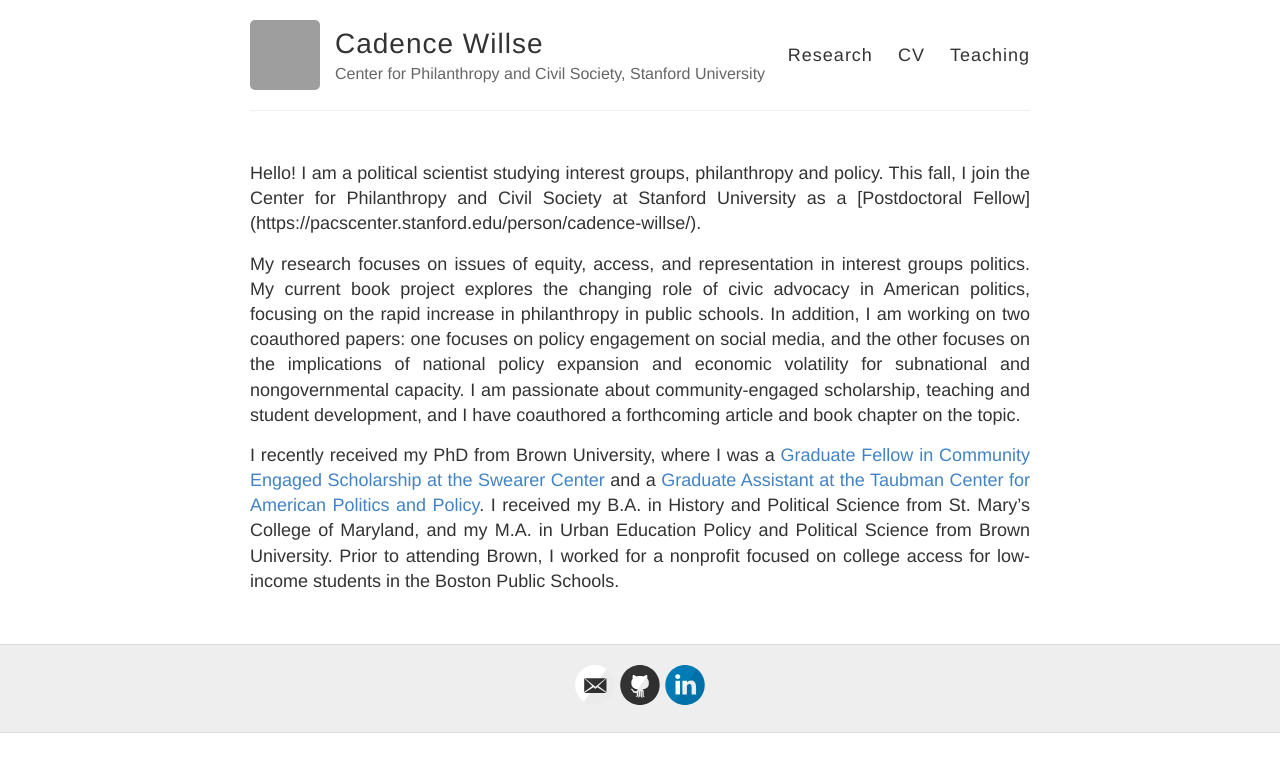
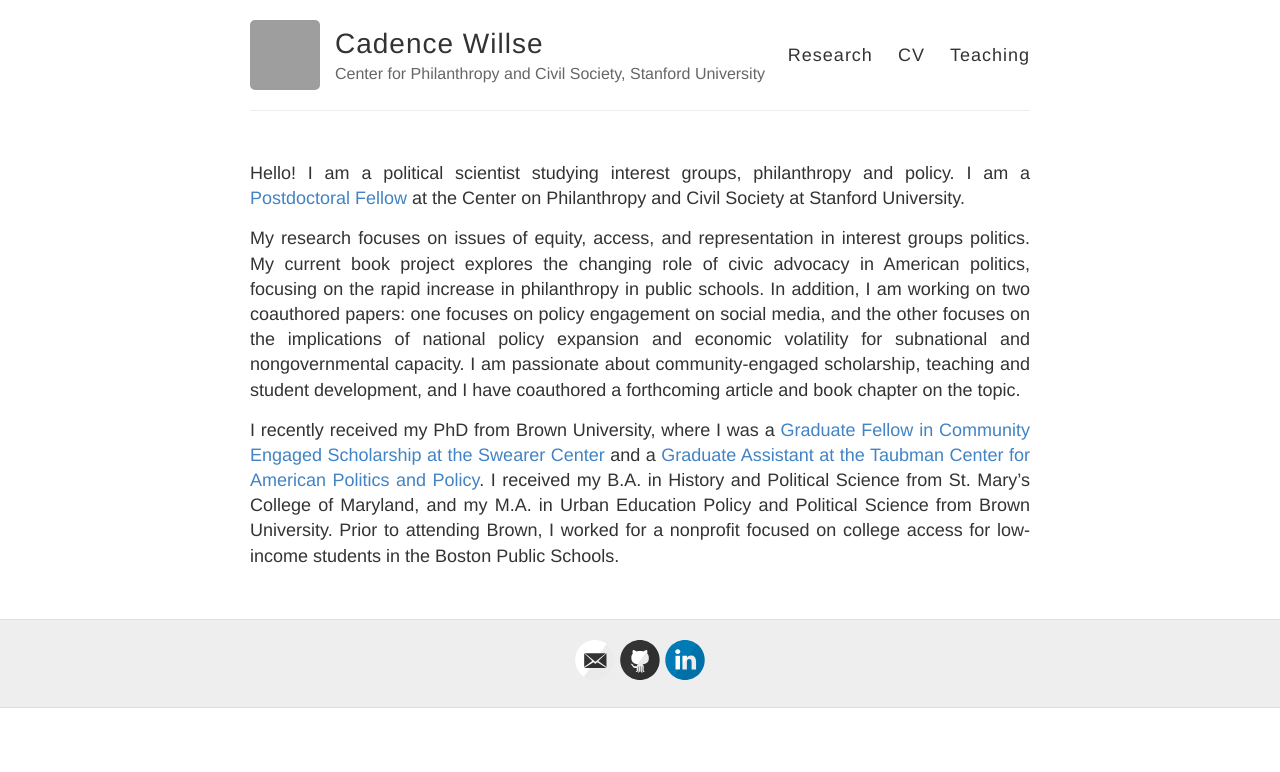
Before and after one commit to cadencewillse/cadencewillse.github.io, a Jekyll site: the page built from index.md, in a window 1280 px wide. Shown: the top 772 px of the page. Built offline with Jekyll 4.4.1, drawn with Linux system fonts in a browser that asks for light colours; grey boxes are pictures that could not be loaded.

Commit message:
Update index.md

```diff
--- a/index.md
+++ b/index.md
@@ -2,7 +2,7 @@
 layout: default
 ---
 
-Hello! I am a political scientist studying interest groups, philanthropy and policy. This fall, I join the Center for Philanthropy and Civil Society at Stanford University as a [Postdoctoral Fellow] (https://pacscenter.stanford.edu/person/cadence-willse/).
+Hello! I am a political scientist studying interest groups, philanthropy and policy. I am a [Postdoctoral Fellow](https://pacscenter.stanford.edu/person/cadence-willse/) at the Center on Philanthropy and Civil Society at Stanford University.
 
 My research focuses on issues of equity, access, and representation in interest groups politics.  My current book project explores the changing role of civic advocacy in American politics, focusing on the rapid increase in philanthropy in public schools. In addition, I am working on two coauthored papers: one focuses on policy engagement on social media, and the other focuses on the implications of national policy expansion and economic volatility for subnational and nongovernmental capacity. I am passionate about community-engaged scholarship, teaching and student development, and I have coauthored a forthcoming article and book chapter on the topic.
 
```
